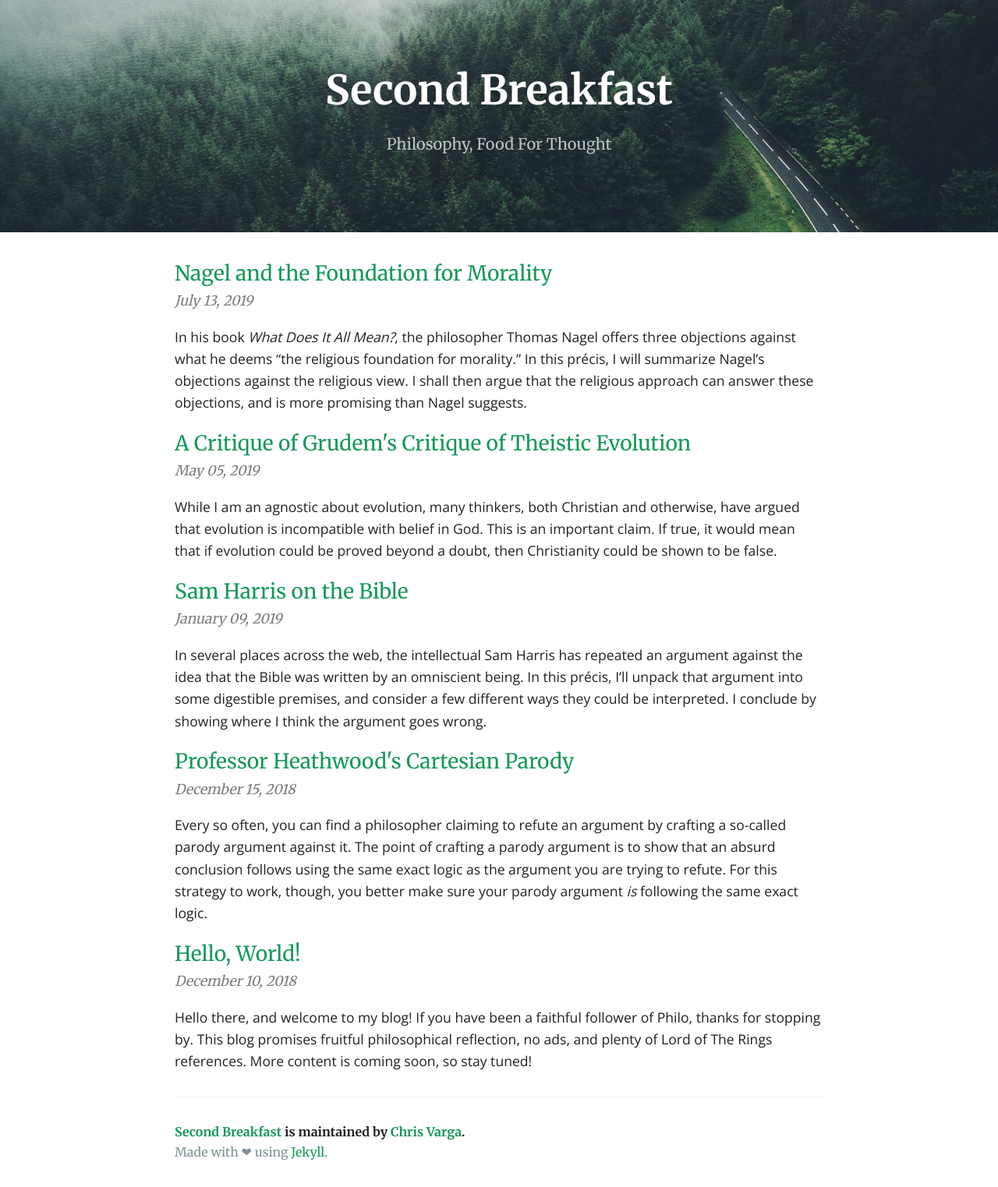
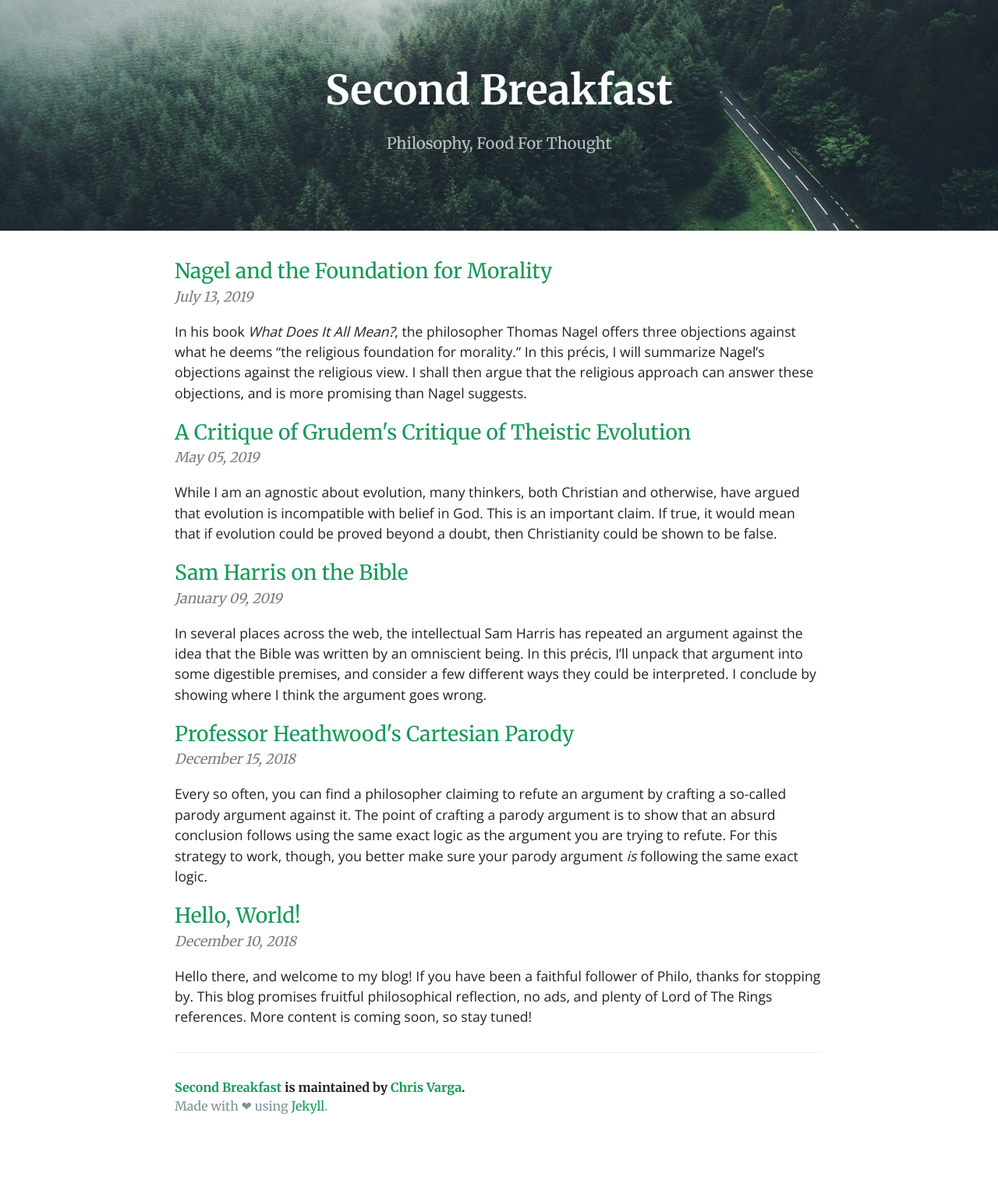
Before and after one commit to second-breakfast/second-breakfast.github.io, a Jekyll site: the page built from index.html, in a window 1280 px wide. Shown: the whole page at 78% size. Built offline with Jekyll 4.4.1, drawn with Linux system fonts in a browser that asks for light colours; the list of posts is cut into pages by our own code; after the commit the page ends 1463 px from its top, so only the background shows below that.

Commit message:
Change line-height back to 1.5

```diff
--- a/css/cayman.css
+++ b/css/cayman.css
@@ -153,7 +153,7 @@ h1 {
 
 * { box-sizing: border-box; }
 
-body { padding: 0; margin: 0; font-family: "Merriweather", "Helvetica Neue", Helvetica, Arial, sans-serif; font-size: 16px; line-height: 1.6; color: rgba(0,0,0,0.87); }
+body { padding: 0; margin: 0; font-family: "Merriweather", "Helvetica Neue", Helvetica, Arial, sans-serif; font-size: 16px; line-height: 1.5; color: rgba(0,0,0,0.87); }
 
 body p { font-family: "Open Sans"; }
 
```
